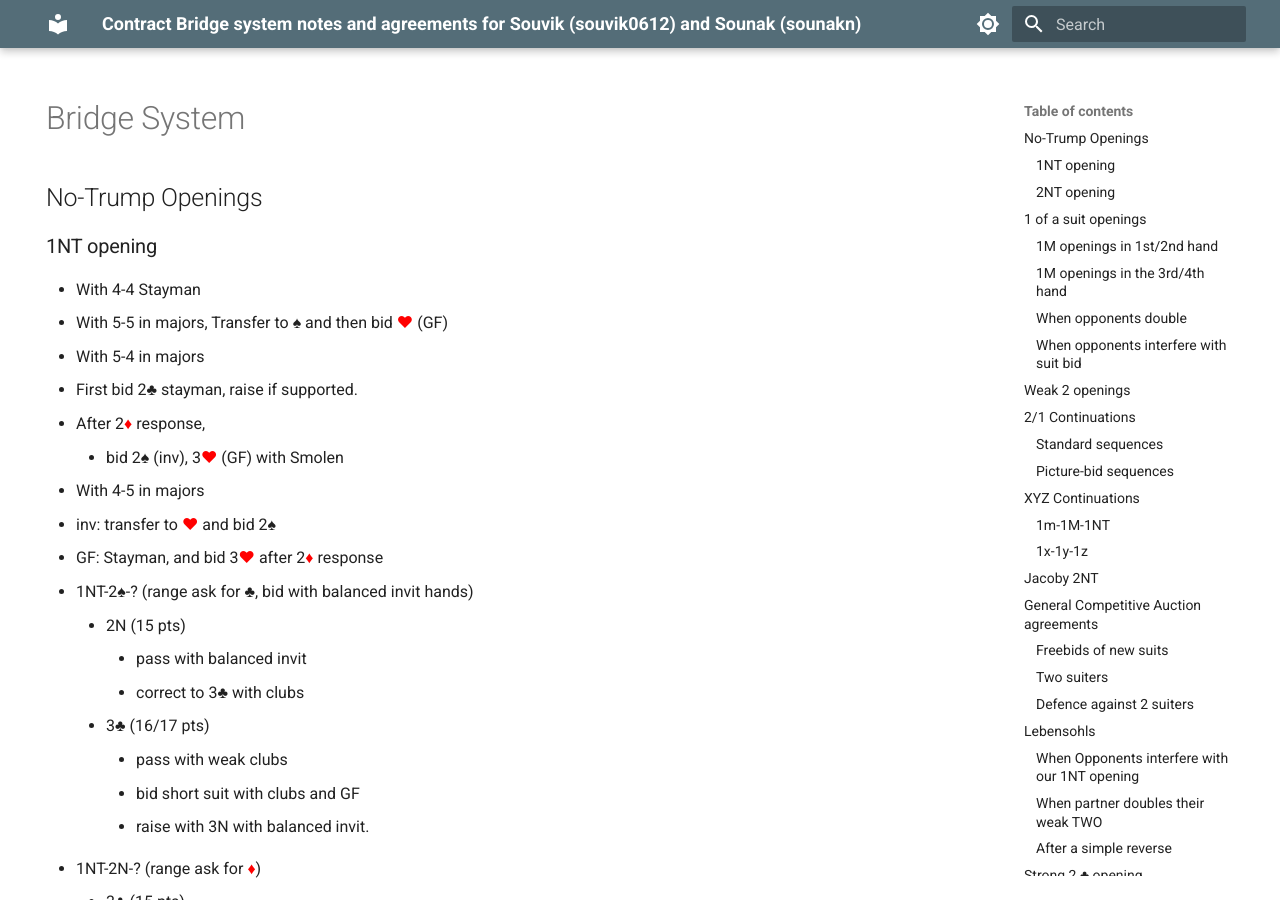
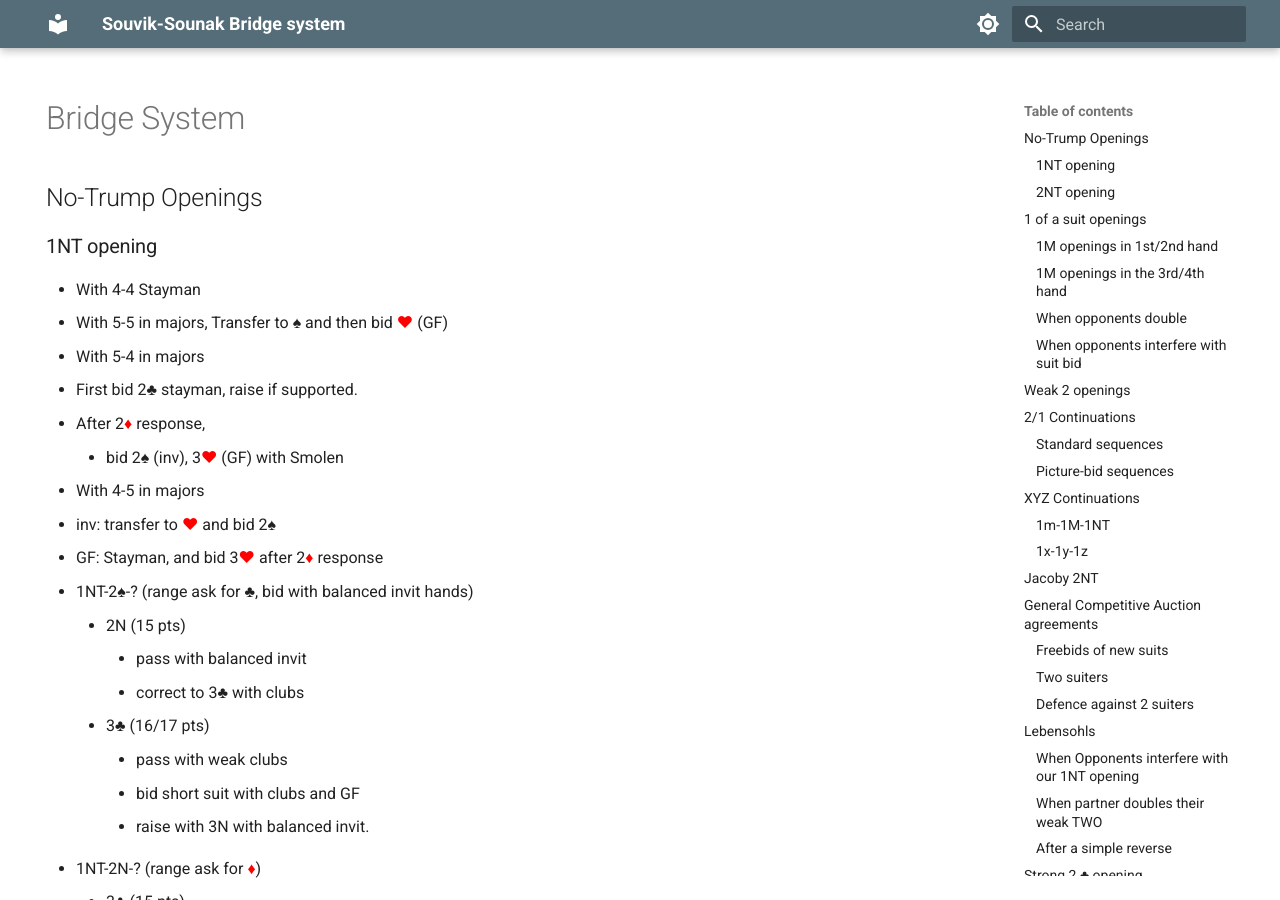
Before and after one commit to Souvik-0612/Bridge, an MkDocs documentation site: the page built from docs/index.md, in a window 1280 px wide and 900 px high. Built offline with MkDocs 1.6.1 and Material for MkDocs 9.7.7, drawn with Linux system fonts in a browser that asks for light colours.

Commit message:
Update mkdocs.yml

```diff
--- a/mkdocs.yml
+++ b/mkdocs.yml
@@ -1,4 +1,4 @@
-site_name: Contract  Bridge system notes and agreements for Souvik (souvik0612) and Sounak (sounakn)
+site_name: Souvik-Sounak Bridge system
 theme:
   name: material
   palette:
```
